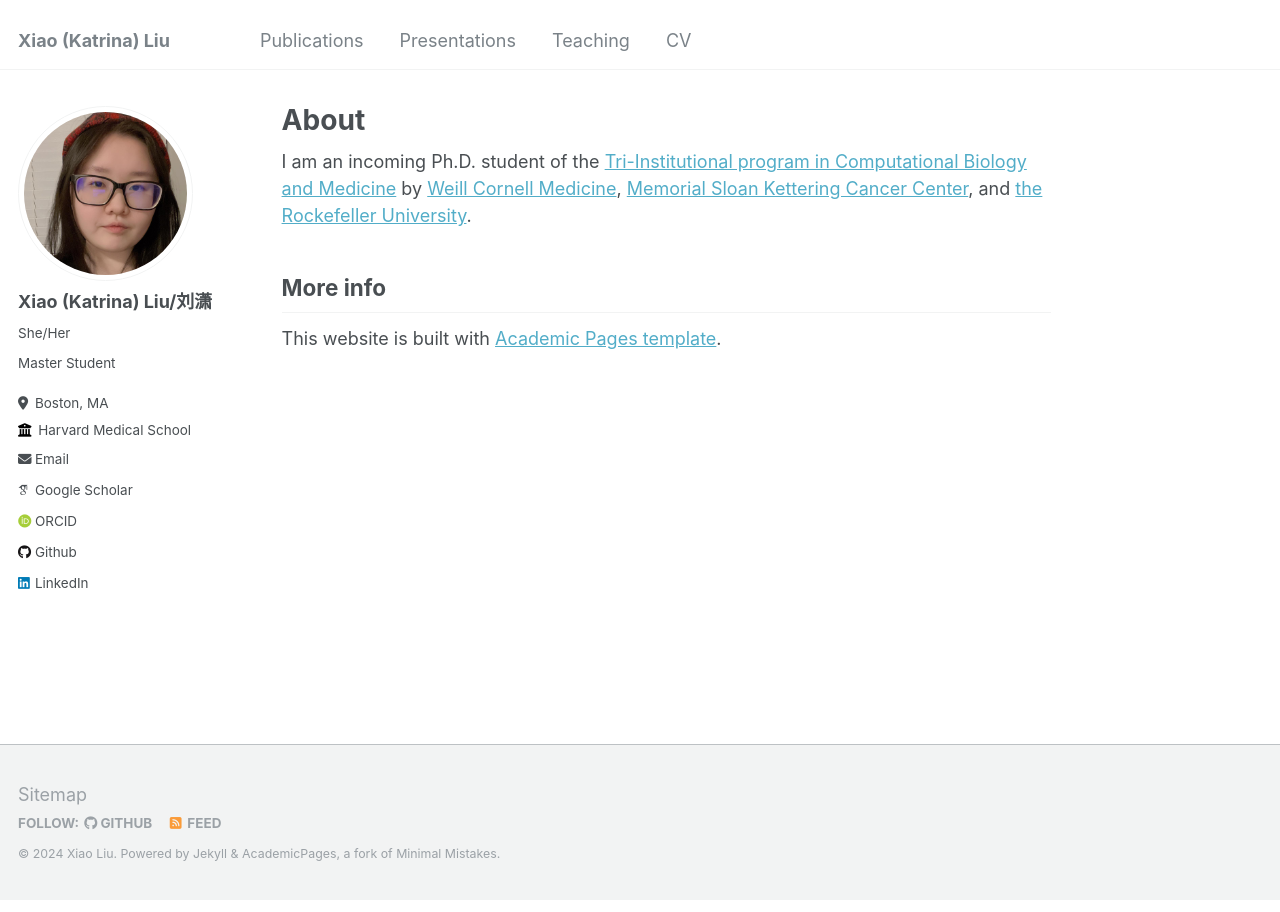
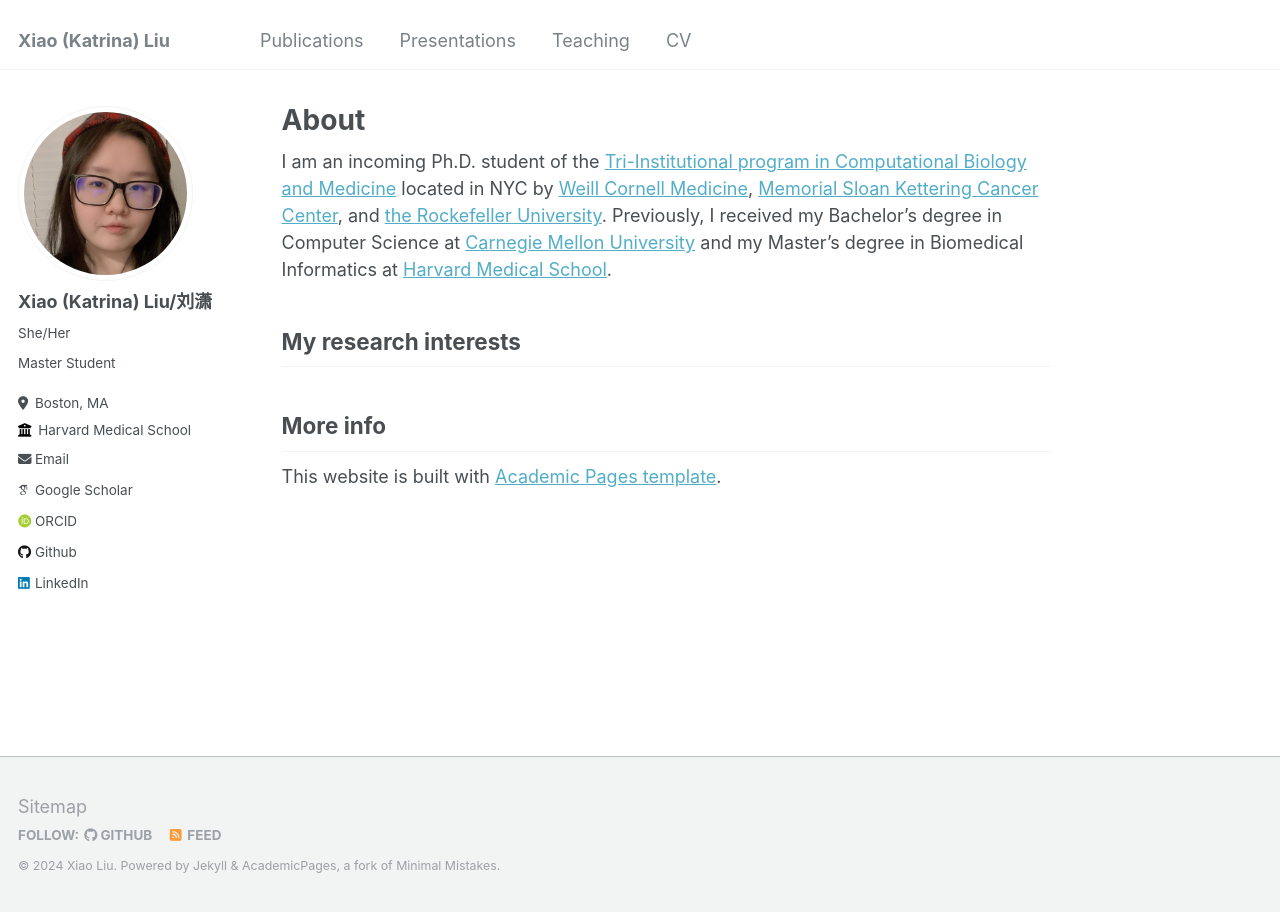
Before and after one commit to katrina-liu/katrina-liu.github.io, a Jekyll site: the page built from _pages/about.md, in a window 1280 px wide. Built offline with Jekyll 4.4.1, drawn with Linux system fonts in a browser that asks for light colours; some web fonts are replaced.

Commit message:
Update about.md

```diff
--- a/_pages/about.md
+++ b/_pages/about.md
@@ -7,7 +7,11 @@
   - /about.html
 ---
 
-I am an incoming Ph.D. student of the [Tri-Institutional program in Computational Biology and Medicine](https://compbio.triiprograms.org/) by [Weill Cornell Medicine](https://gradschool.weill.cornell.edu/), [Memorial Sloan Kettering Cancer Center](https://www.mskcc.org/research/ski), and [the Rockefeller University](https://www.rockefeller.edu/).
+I am an incoming Ph.D. student of the [Tri-Institutional program in Computational Biology and Medicine](https://compbio.triiprograms.org/) located in NYC by [Weill Cornell Medicine](https://gradschool.weill.cornell.edu/), [Memorial Sloan Kettering Cancer Center](https://www.mskcc.org/research/ski), and [the Rockefeller University](https://www.rockefeller.edu/). Previously, I received my Bachelor's degree in Computer Science at [Carnegie Mellon University](https://www.cs.cmu.edu/) and my Master's degree in Biomedical Informatics at [Harvard Medical School](https://dbmi.hms.harvard.edu/).
+
+My research interests
+------
+
 
 More info
 ------
```
